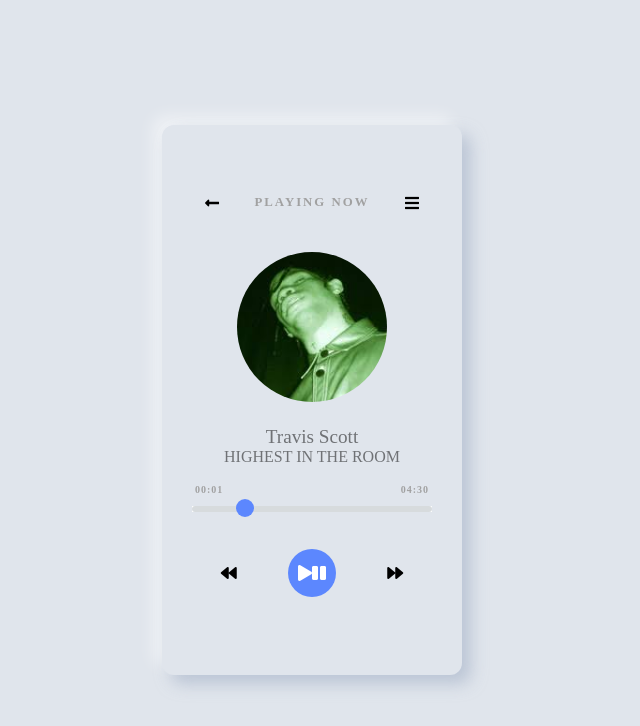
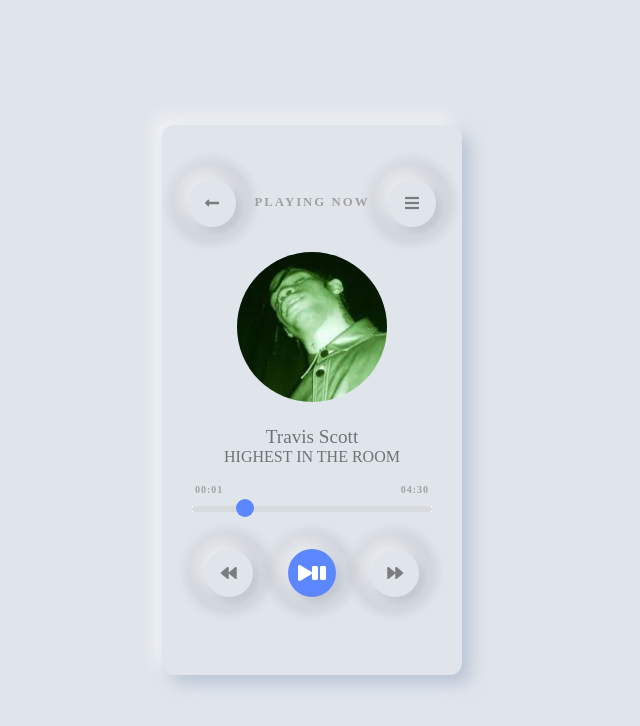
Before and after one commit to silversurferbeats/reproductor, a plain HTML site: page index.html in a window 1280 px wide. Shown: the whole page, without its empty margins (328-968 px from the left). Drawn offline with Linux system fonts and the light colour scheme.

Commit message:
tercer commit

```diff
--- a/style.css
+++ b/style.css
@@ -46,7 +46,8 @@ img {
     display: flex;
     justify-content: center;
     align-items: center ;
-    box-shadow: var(--gray);
+    box-shadow: -8px -8px 20px #fff9, -1px -1px 8px 20px #0001, 5px 5px 6px #0001;
+    color: var(--gray);
 }
 .player__btn:active {
     box-shadow: inset -8px -8px 20px #fff9, inset 8px 8px 20px #0003, inset 5px 5px 6px;
```
